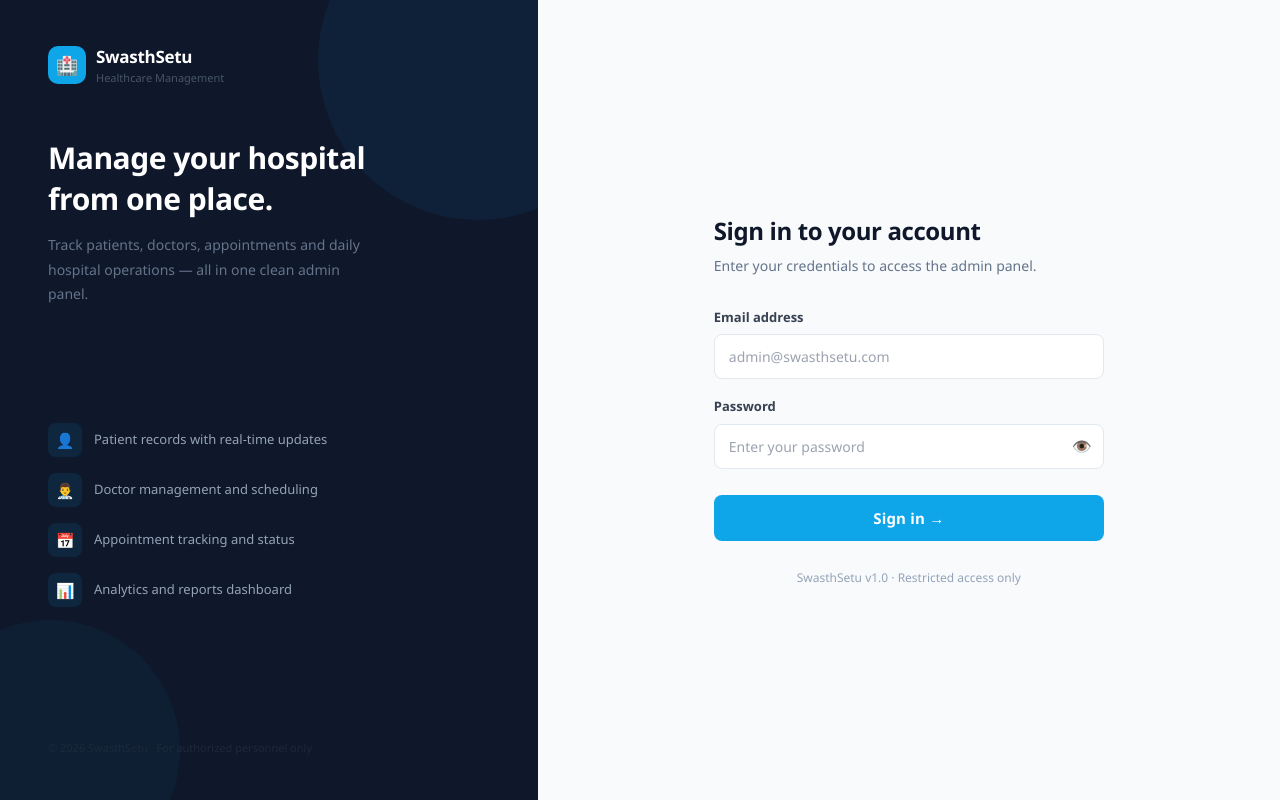
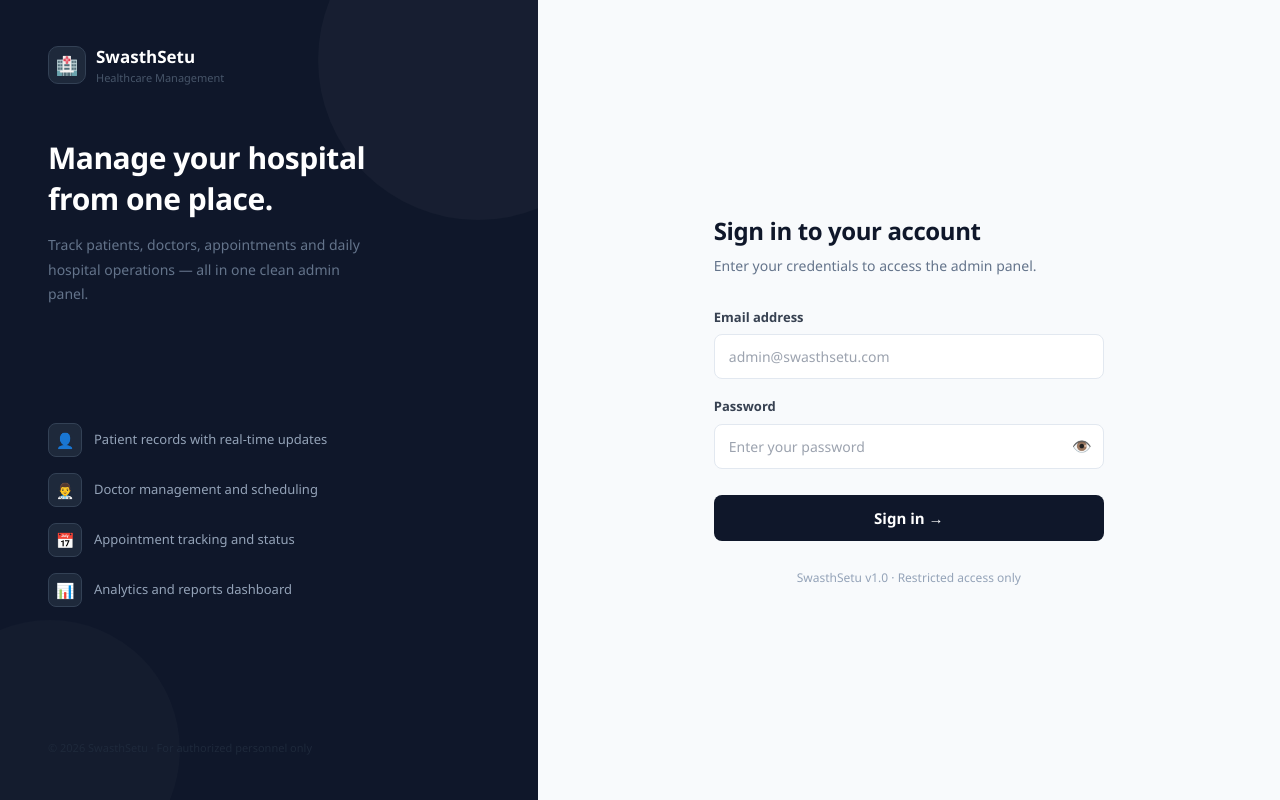
Before and after one commit to aalokpoonia/swasthsetu-admin, a React (Create React App) app: page / in a window 1280 px wide. Built offline with nearby package versions, Linux system fonts and the light colour scheme.

Commit message:
fix: remove blue color from login page

```diff
--- a/src/pages/LoginPage.js
+++ b/src/pages/LoginPage.js
@@ -28,21 +28,16 @@ export default function LoginPage() {
     <div style={{ display: "flex", minHeight: "100vh", fontFamily: "'Segoe UI', sans-serif" }}>
 
       {/* Left Panel */}
-      <div style={{
-        width: "42%", background: "#0f172a", display: "flex",
-        flexDirection: "column", justifyContent: "space-between",
-        padding: "44px 48px", position: "relative", overflow: "hidden"
-      }}>
-        {/* Subtle circles */}
-        <div style={{ position: "absolute", top: -100, right: -100, width: 320, height: 320, borderRadius: "50%", background: "rgba(14,165,233,0.07)" }} />
-        <div style={{ position: "absolute", bottom: -80, left: -80, width: 260, height: 260, borderRadius: "50%", background: "rgba(14,165,233,0.05)" }} />
+      <div style={{ width: "42%", background: "#0f172a", display: "flex", flexDirection: "column", justifyContent: "space-between", padding: "44px 48px", position: "relative", overflow: "hidden" }}>
+        <div style={{ position: "absolute", top: -100, right: -100, width: 320, height: 320, borderRadius: "50%", background: "rgba(255,255,255,0.03)" }} />
+        <div style={{ position: "absolute", bottom: -80, left: -80, width: 260, height: 260, borderRadius: "50%", background: "rgba(255,255,255,0.02)" }} />
 
-        {/* Top - Logo */}
+        {/* Logo */}
         <div style={{ position: "relative", zIndex: 1 }}>
           <div style={{ display: "flex", alignItems: "center", gap: 10, marginBottom: 52 }}>
-            <div style={{ background: "#0ea5e9", borderRadius: 10, width: 38, height: 38, display: "flex", alignItems: "center", justifyContent: "center", fontSize: 18 }}>🏥</div>
+            <div style={{ background: "#1e293b", border: "1px solid #334155", borderRadius: 10, width: 38, height: 38, display: "flex", alignItems: "center", justifyContent: "center", fontSize: 18 }}>🏥</div>
             <div>
-              <div style={{ color: "white", fontWeight: 700, fontSize: 17, letterSpacing: "-0.3px" }}>SwasthSetu</div>
+              <div style={{ color: "white", fontWeight: 700, fontSize: 17 }}>SwasthSetu</div>
               <div style={{ color: "#475569", fontSize: 11 }}>Healthcare Management</div>
             </div>
           </div>
@@ -55,7 +50,7 @@ export default function LoginPage() {
           </p>
         </div>
 
-        {/* Middle - Feature list */}
+        {/* Feature list */}
         <div style={{ position: "relative", zIndex: 1 }}>
           {[
             { icon: "👤", text: "Patient records with real-time updates" },
@@ -64,7 +59,7 @@ export default function LoginPage() {
             { icon: "📊", text: "Analytics and reports dashboard" },
           ].map((f, i) => (
             <div key={i} style={{ display: "flex", alignItems: "center", gap: 12, marginBottom: 16 }}>
-              <div style={{ width: 34, height: 34, background: "rgba(14,165,233,0.1)", borderRadius: 8, display: "flex", alignItems: "center", justifyContent: "center", fontSize: 15, flexShrink: 0 }}>{f.icon}</div>
+              <div style={{ width: 34, height: 34, background: "#1e293b", border: "1px solid #334155", borderRadius: 8, display: "flex", alignItems: "center", justifyContent: "center", fontSize: 15, flexShrink: 0 }}>{f.icon}</div>
               <span style={{ color: "#94a3b8", fontSize: 13 }}>{f.text}</span>
             </div>
           ))}
@@ -86,7 +81,7 @@ export default function LoginPage() {
           </div>
 
           {error && (
-            <div style={{ background: "#fef2f2", border: "1px solid #fecaca", color: "#dc2626", padding: "10px 14px", borderRadius: 8, marginBottom: 20, fontSize: 13, display: "flex", alignItems: "center", gap: 8 }}>
+            <div style={{ background: "#fef2f2", border: "1px solid #fecaca", color: "#dc2626", padding: "10px 14px", borderRadius: 8, marginBottom: 20, fontSize: 13 }}>
               ⚠️ {error}
             </div>
           )}
@@ -101,7 +96,7 @@ export default function LoginPage() {
                 onChange={e => setEmail(e.target.value)}
                 required
                 style={{ width: "100%", padding: "11px 14px", border: "1.5px solid #e2e8f0", borderRadius: 8, fontSize: 14, boxSizing: "border-box", outline: "none", background: "white", color: "#0f172a" }}
-                onFocus={e => e.target.style.borderColor = "#0ea5e9"}
+                onFocus={e => e.target.style.borderColor = "#0f172a"}
                 onBlur={e => e.target.style.borderColor = "#e2e8f0"}
               />
             </div>
@@ -116,7 +111,7 @@ export default function LoginPage() {
                   onChange={e => setPassword(e.target.value)}
                   required
                   style={{ width: "100%", padding: "11px 44px 11px 14px", border: "1.5px solid #e2e8f0", borderRadius: 8, fontSize: 14, boxSizing: "border-box", outline: "none", background: "white", color: "#0f172a" }}
-                  onFocus={e => e.target.style.borderColor = "#0ea5e9"}
+                  onFocus={e => e.target.style.borderColor = "#0f172a"}
                   onBlur={e => e.target.style.borderColor = "#e2e8f0"}
                 />
                 <button type="button" onClick={() => setShowPass(!showPass)}
@@ -127,7 +122,7 @@ export default function LoginPage() {
             </div>
 
             <button type="submit" disabled={loading}
-              style={{ width: "100%", padding: "12px 0", background: loading ? "#94a3b8" : "#0ea5e9", color: "white", border: "none", borderRadius: 8, fontWeight: 700, fontSize: 15, cursor: loading ? "not-allowed" : "pointer", letterSpacing: "0.2px" }}>
+              style={{ width: "100%", padding: "12px 0", background: loading ? "#94a3b8" : "#0f172a", color: "white", border: "none", borderRadius: 8, fontWeight: 700, fontSize: 15, cursor: loading ? "not-allowed" : "pointer" }}>
               {loading ? "Signing in..." : "Sign in →"}
             </button>
           </form>
```
